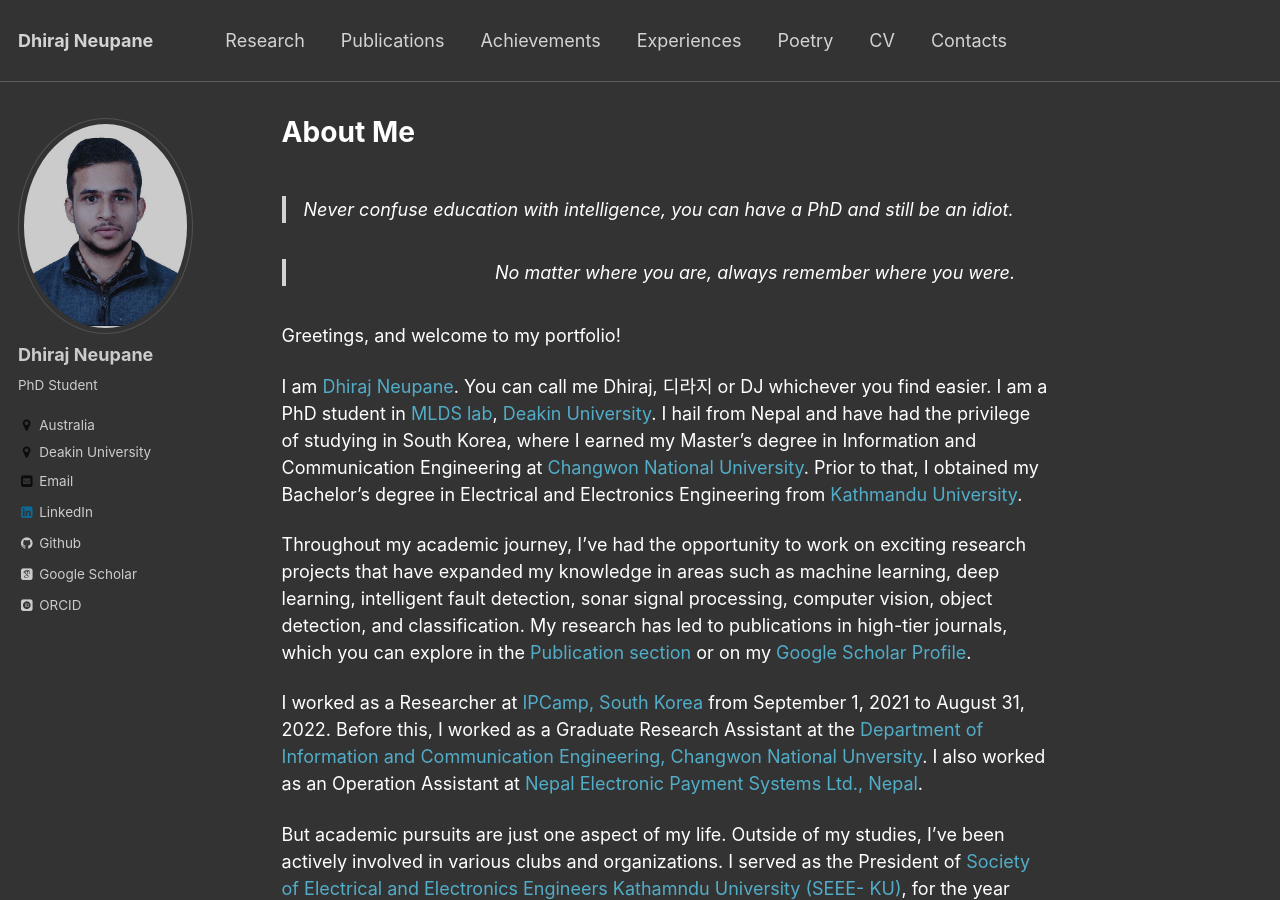
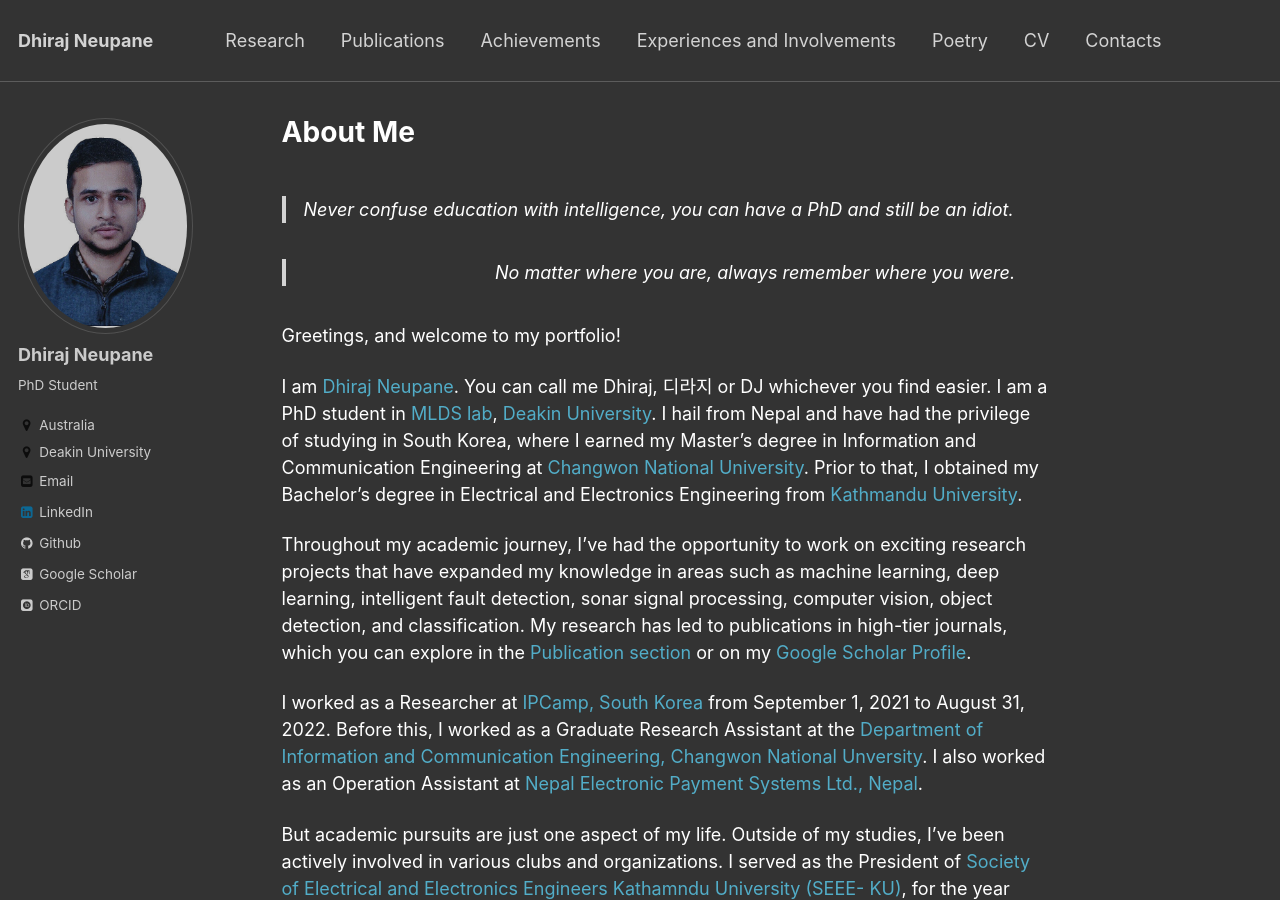
Before and after one commit to dhirajneupane/academicPortfolio, a Jekyll site: the page built from _pages/about.md, in a window 1280 px wide and 900 px high. Built offline with Jekyll 4.4.1, drawn with Linux system fonts in a browser that asks for light colours; some web fonts are replaced.

Commit message:
Update navigation.yml

```diff
--- a/_data/navigation.yml
+++ b/_data/navigation.yml
@@ -10,7 +10,7 @@ main:
   - title: "Achievements"
     url: /grants-awards/
 
-  - title: "Experiences"
+  - title: "Experiences and Involvements"
     url: /service/
 
   - title: "Poetry"
```
